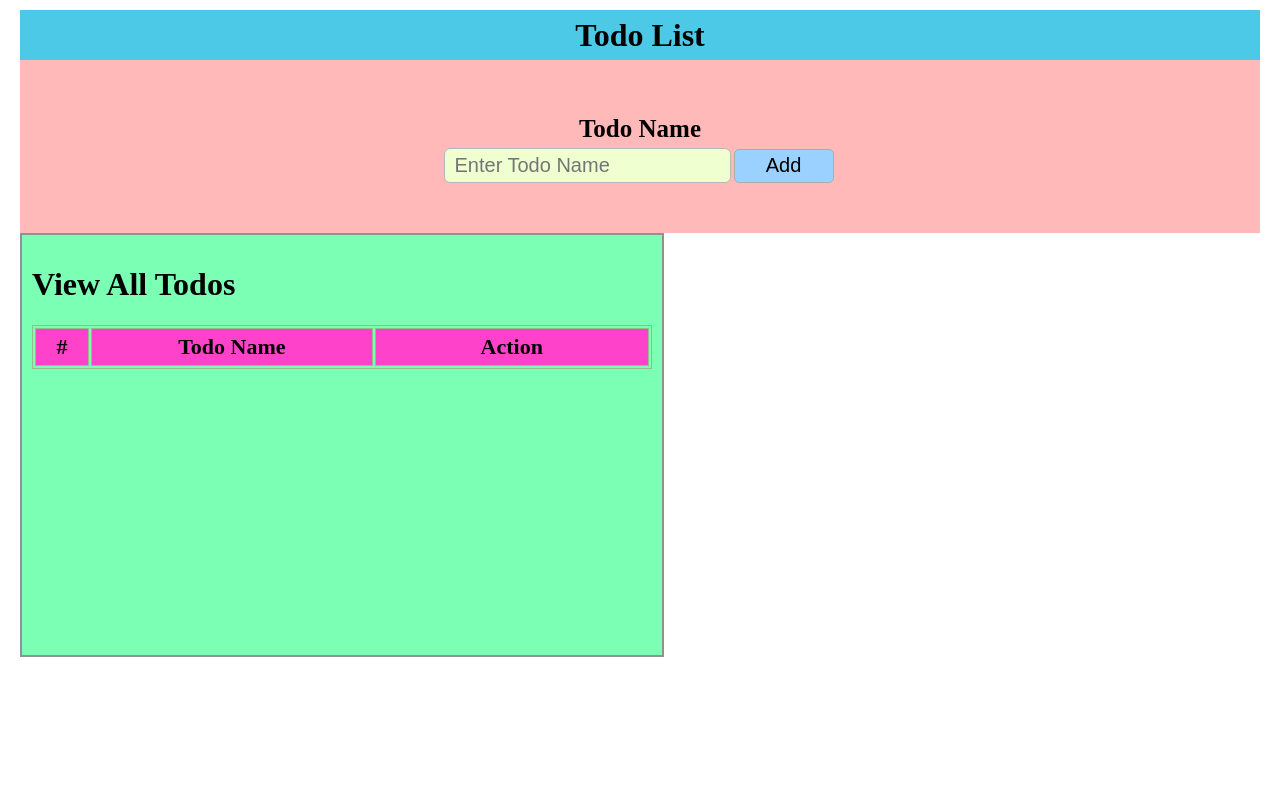
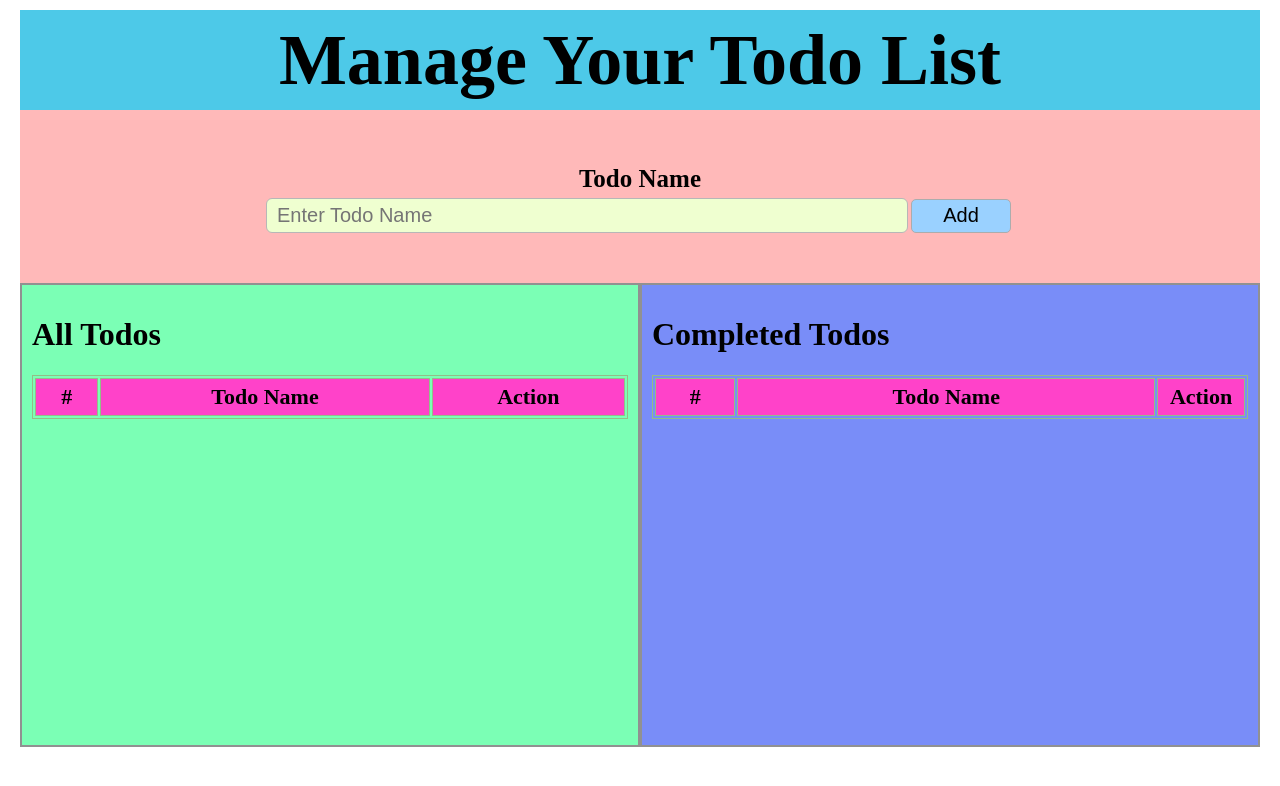
Before and after one commit to RezaulAlamOni/React-complete-todo-apps, a React (Create React App) app: page / in a window 1280 px wide. Shown: the top 786 px of the page. Built offline with nearby package versions, Linux system fonts and the light colour scheme.

Commit message:
update design and todo delete

```diff
--- a/src/components/Header.js
+++ b/src/components/Header.js
@@ -2,7 +2,7 @@ import style from '../styles/style.module.css';
 const header = () => {
     return (
         <div className={style.header}>
-            <h1 className={style.header_h1}>Todo List</h1>
+            <h1 className={style.header_h1}>Manage Your Todo List</h1>
         </div>
     )
 }
--- a/src/components/Home.js
+++ b/src/components/Home.js
@@ -4,6 +4,7 @@ import Form from "./Form";
 
 import style from '../styles/style.module.css';
 import ViewTodos from "./ViewTodos";
+import ViewCompletesTodos from "./ViewCompletesTodos";
 
 const Home = () => {
 
@@ -18,10 +19,17 @@ const Home = () => {
                   todoLists={todoLists}
                   setTodoList={setTodoList}
             />
-            <ViewTodos todoLists={todoLists}
-                       setTodoList={setTodoList}
-                       setCompletedTodoLists={setCompletedTodoLists}
-            />
+            <div className={style.view_todos_inline_grid}>
+                <ViewTodos todoLists={todoLists}
+                           setTodoList={setTodoList}
+                           completedTodoLists={completedTodoLists}
+                           setCompletedTodoLists={setCompletedTodoLists}
+                />
+                <ViewCompletesTodos completedTodoLists={completedTodoLists} setCompletedTodoLists={setCompletedTodoLists}/>
+            </div>
+
+
+
         </div>
     );
 }
--- /dev/null
+++ b/src/components/ViewCompletesTodos.js
@@ -0,0 +1,38 @@
+import  style from  '../styles/style.module.css' ;
+
+const ViewViewCompletedTodos = ({completedTodoLists,setCompletedTodoLists}) => {
+
+    const deleteTodo = (index) => {
+        const newTodoList = completedTodoLists.filter((todo, i) => i !== index);
+        setCompletedTodoLists(newTodoList);
+    }
+
+    return (
+        <div className={style.completed_todo_list}>
+            <h1>Completed Todos</h1>
+            <table>
+                <thead>
+                <tr>
+                    <th>#</th>
+                    <th>Todo Name</th>
+                    <th className={style.th3}>Action</th>
+                </tr>
+                </thead>
+                <tbody>
+                {completedTodoLists.map((todo, index) => (
+                    <tr key={index} className={(index%2 == 0) ? style.tr1 : style.tr2}>
+                        <td>{index+1}</td>
+                        <td>{todo}</td>
+                        <td>
+                            <button className={style.delete_button} onClick={ () => deleteTodo(index)}>Delete</button>
+                        </td>
+                    </tr>
+                ))}
+                </tbody>
+            </table>
+        </div>
+    );
+
+}
+
+export default ViewViewCompletedTodos;
--- a/src/components/ViewTodos.js
+++ b/src/components/ViewTodos.js
@@ -1,6 +1,6 @@
 import  style from  '../styles/style.module.css' ;
 
-const ViewTodos = ({todoLists, setTodoList,setCompletedTodoLists}) => {
+const ViewTodos = ({todoLists, setTodoList, completedTodoLists ,setCompletedTodoLists}) => {
 
     const deleteTodo = (index) => {
         const newTodoList = todoLists.filter((todo, i) => i !== index);
@@ -8,12 +8,14 @@ const ViewTodos = ({todoLists, setTodoList,setCompletedTodoLists}) => {
     }
     const doneTodo = (index) => {
         const newTodoList = todoLists.filter((todo, i) => i === index);
-        setCompletedTodoLists(newTodoList);
+        const newTodoList1 = todoLists.filter((todo, i) => i !== index);
+        setTodoList(newTodoList1);
+        setCompletedTodoLists([...completedTodoLists,newTodoList]);
     }
 
     return (
         <div className={style.all_todo_list}>
-            <h1>View All Todos</h1>
+            <h1>All Todos</h1>
             <table>
                 <thead>
                 <tr>
--- a/src/styles/style.module.css
+++ b/src/styles/style.module.css
@@ -11,13 +11,14 @@ body {
     width: 100%;
     background: #4dc9e8;
     text-align: center;
-    height: 50px;
+    height: 100px;
+    font-size: 36px;
 }
 
 .header_h1 {
     padding: 0;
     margin: 0px;
-    line-height: 50px;
+    line-height: 100px;
 }
 
 .container {
@@ -41,6 +42,7 @@ form > input {
     border: 1px solid #b7b7b7;
     border-radius: 6px;
     background: #efffd0;
+    width: 50%;
 }
 
 .submit_button {
@@ -70,7 +72,18 @@ form > input {
     background: #7bffb5;
     padding: 10px;
     border: 2px solid #919191;
-    min-height: 50vh;
+    min-height: 55vh;
+}
+.completed_todo_list {
+    width: 50%;
+    background: #798df8;
+    padding: 10px;
+    border: 2px solid #919191;
+    min-height: 55vh;
+}
+
+.view_todos_inline_grid {
+    display: flex;
 }
 
 table{
@@ -91,7 +104,10 @@ th {
 }
 
 .th2 {
-    width: 45%;
+    width: 33%;
+}
+.th3 {
+    width: 15%;
 }
 
 .tr1 {
```
